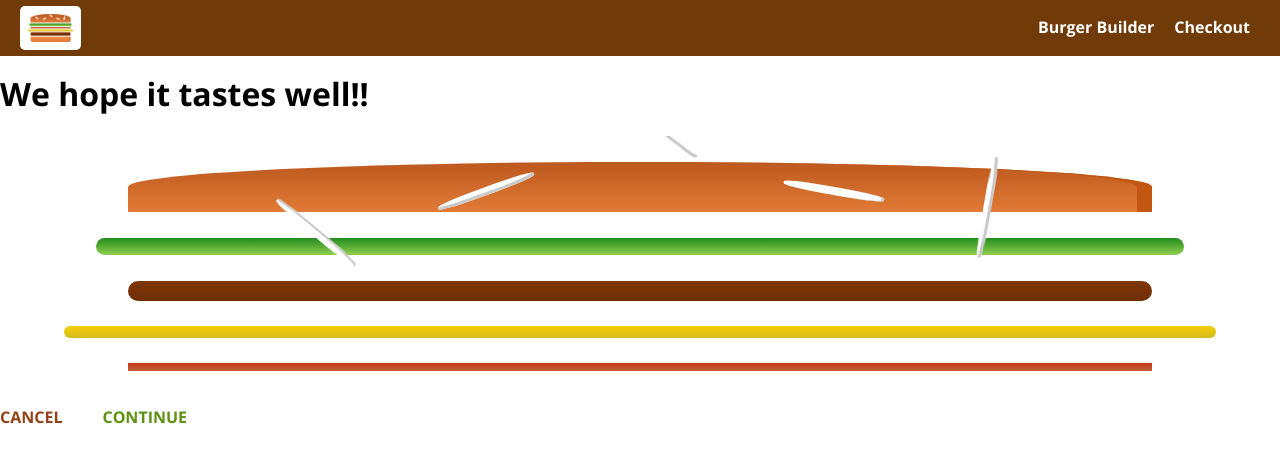
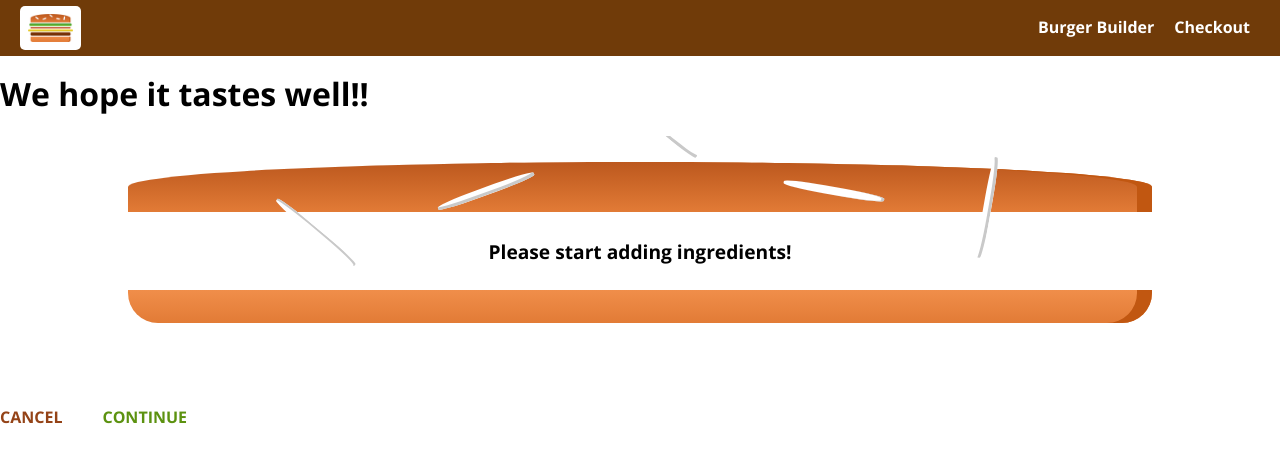
Before and after one commit to acparkgh/BurgerBuilder, a React app: page /checkout in a window 1280 px wide. Shown: the top 462 px of the page. Built offline with nearby package versions, Linux system fonts and the light colour scheme.

Commit message:
display burger in Checkout component

```diff
--- a/src/containers/BurgerBuilder/BurgerBuilder.js
+++ b/src/containers/BurgerBuilder/BurgerBuilder.js
@@ -133,7 +133,16 @@ class BurgerBuilder extends Component {
     //   .catch(error => {
     //     this.setState({ loading: false, purchasing: false })
     //   });
-    this.props.history.push('/checkout');
+
+    const queryParams = [];
+    for (let i in this.state.ingredients) {
+      queryParams.push(encodeURIComponent(i) + '=' + encodeURIComponent(this.state.ingredients[i]));
+    }
+    const queryString = queryParams.join('&');
+    this.props.history.push({
+      pathname: '/checkout',
+      search: '?' + queryString
+    });
   }
 
   render() {
--- a/src/containers/Checkout/Checkout.js
+++ b/src/containers/Checkout/Checkout.js
@@ -10,6 +10,15 @@ class Checkout extends Component {
       cheese: 1,
       bacon: 1,
     }
+  }
+
+  componentDidMount() {
+    const query = new URLSearchParams(this.props.location.search);
+    const ingredients = {};
+    for (let param of query.entries()) {
+      ingredients[param[0]] = +param[1];
+    }
+    this.setState({ ingredients: ingredients })
   }
 
   checkoutCancelled = () => {
```
